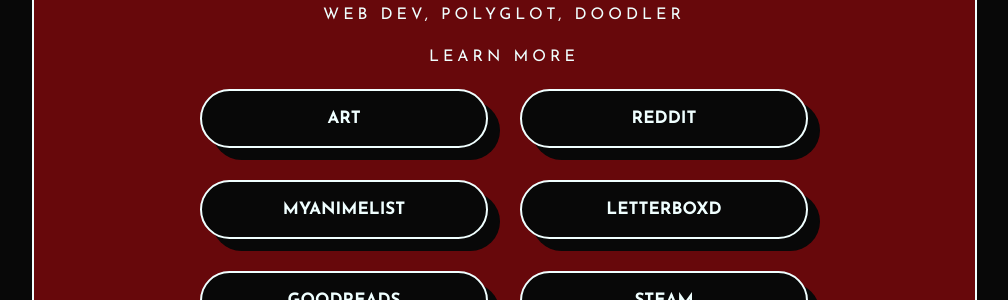
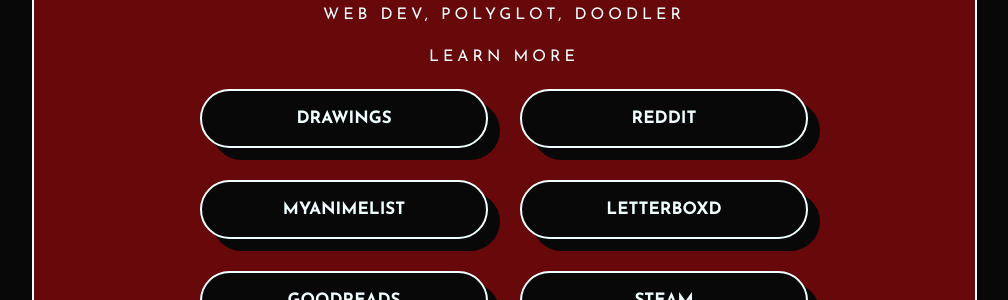
Before and after one commit to loboonline/loboonline.github.io, a Jekyll site: the page built from index.html, in a window 1280 px wide. Shown: the part 245-545 px from the top of the page, without its empty margins (136-1144 px from the left). Built offline with Jekyll 4.4.1, drawn with Linux system fonts in a browser that asks for light colours; nearby versions of some CDN libraries; some web fonts are replaced; library files that are not in the unit come from our copies; the list of posts is cut into pages by our own code.

Commit message:
Update links.html

```diff
--- a/_includes/links.html
+++ b/_includes/links.html
@@ -1,4 +1,4 @@
-<a href="/art" class="link" title="My Drawings. Updated slowly.">Art</a>
+<a href="/art" class="link" title="My Drawings. Updated slowly.">Drawings</a>
 <!--<a href="/pics" class="link">Pics</a>-->
 <a href="https://www.reddit.com/u/eli-lobo" class="link" target="_blank" title="I'm quite active.">Reddit</a>
 <!--<a href="https://www.furaffinity.net/user/elilobo" class="link" target="_blank" title="I barely use this site right now.">FurAffinity (NSFW)</a>-->
```
